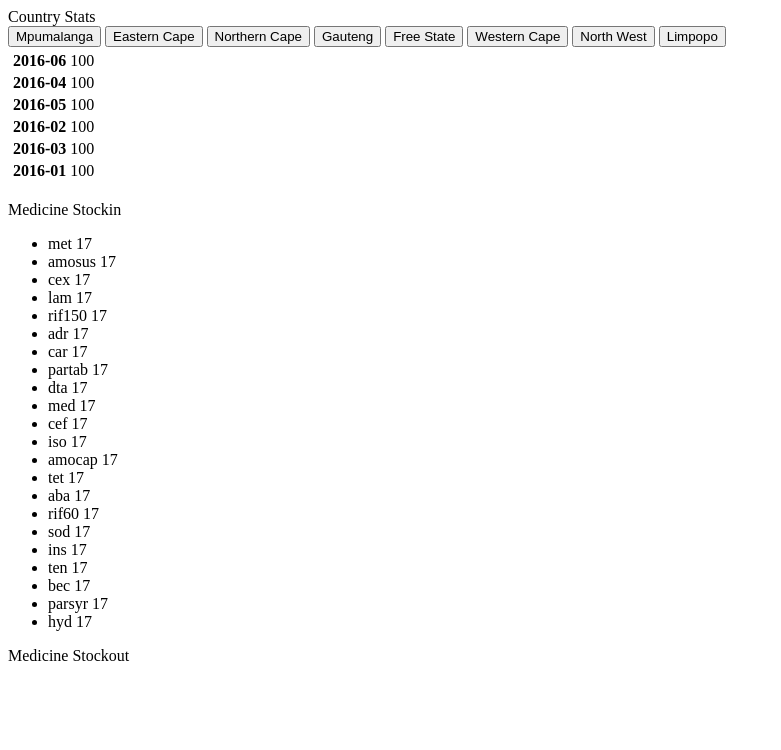
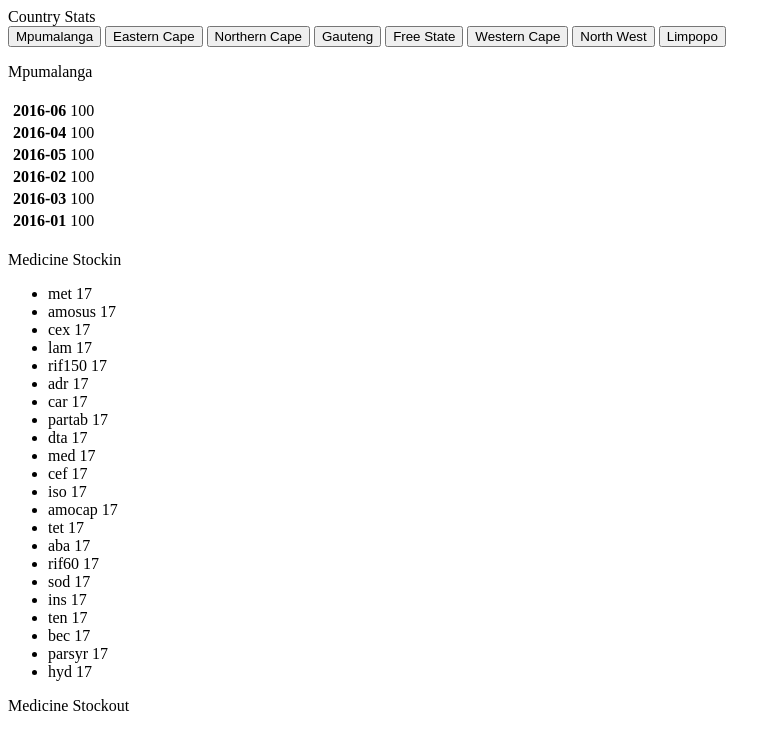
Before and after one commit to Code4SA/stockout, a plain HTML site: page jsontest.html in a window 1280 px wide. Both pictures are taken after a click on the button "Mpumalanga". Shown: the whole page, without its empty margins (0-781 px from the left). Drawn offline with nearby package versions, Linux system fonts and the light colour scheme.

Commit message:
add province name

```diff
--- a/jsontest.html
+++ b/jsontest.html
@@ -19,6 +19,7 @@
 
         var provinceIndex = null;
         var html = [];
+        var provName = [];
         var medicineOut = [];
         var medicineIn = [];
         var medicineMonthly = [];
@@ -32,7 +33,7 @@
         for(var key in data.provinces[provinceIndex].name) {
           var provinceName = data.provinces[provinceIndex].name[key];
 
-          html.push(provinceName);
+          provName.push(provinceName);
         }
 
         for(var key in data.provinces[provinceIndex].stats.monthly_availability) {
@@ -59,6 +60,7 @@
           $('#list').append("<li>" + key + "&nbsp;" + medicineStockouts + "</li>");
         }*/
 
+        $('#nam').html(provName);
         $('#tab').html(medicineMonthly);
         $('#list1').html(medicineIn);
         $('#list2').html(medicineOut);
@@ -83,6 +85,7 @@
   <button id="nWe" type="button" data-id="NW">North West</button>
   <button id="lMp" type="button" data-id="LIM">Limpopo</button>
 
+  <p id="nam"></p>
   <table><tr id="tab"></tr></table>
   <div><p>Medicine Stockin</p><ul id="list1"></ul></div>
   <div><p>Medicine Stockout</p><ul id="list2"></ul></div>
```
